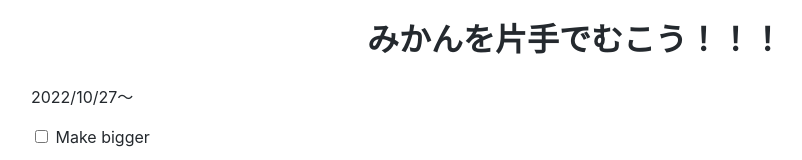
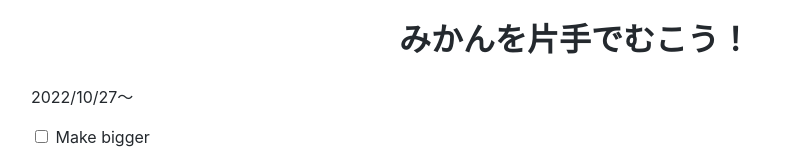
Before and after one commit to HelloKonitiwa/training, a plain HTML site: page index.html in a window 1280 px wide. Shown: the top 160 px of the page, without its empty margins (65-867 px from the left). Drawn offline with Linux system fonts and the light colour scheme.

Commit message:
change title

```diff
--- a/index.html
+++ b/index.html
@@ -6,7 +6,7 @@
 </head>
 
 <main>
-    <h1 align="center">みかんを片手でむこう！！！</h1>
+    <h1 align="center">みかんを片手でむこう！</h1>
     <p>
       2022/10/27～
     </p>
```
